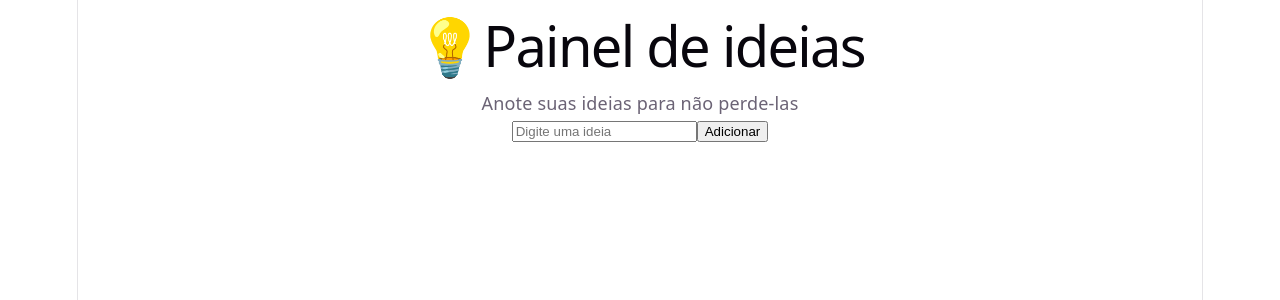
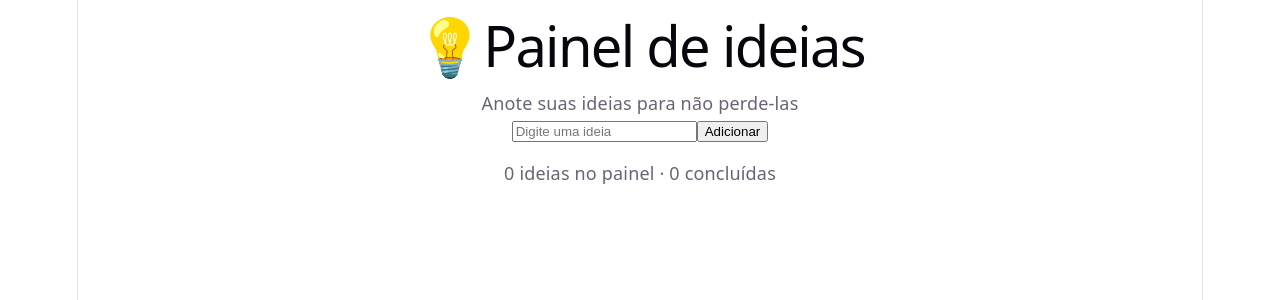
Before and after one commit to mariacmella-11/Painel-PTAC2, a React (Vite) app in the folder Painel de ideias/: page / in a window 1280 px wide. Shown: the top 300 px of the page. Built offline with nearby package versions, Linux system fonts and the light colour scheme.

Commit message:
feat: adicionei um contador de ideias e concluidas

```diff
--- a/Painel de ideias/src/App.jsx
+++ b/Painel de ideias/src/App.jsx
@@ -41,6 +41,12 @@ function App() {
     setIdeias(novasIdeias)
   }
 
+  const totalIdeias = ideias.length
+
+  const ideiaConcluidas = ideias.filter(
+    (ideia) => ideia.feita
+  ).length
+
   return(
     <div>
     <h1>💡Painel de ideias</h1>
@@ -78,6 +84,11 @@ function App() {
         </li>
       ))}
     </ul>
+
+      <footer>
+        {`${totalIdeias} ideias no painel · ${ideiaConcluidas} concluídas`}
+      </footer>
+
     </div>
   )
 }
```
